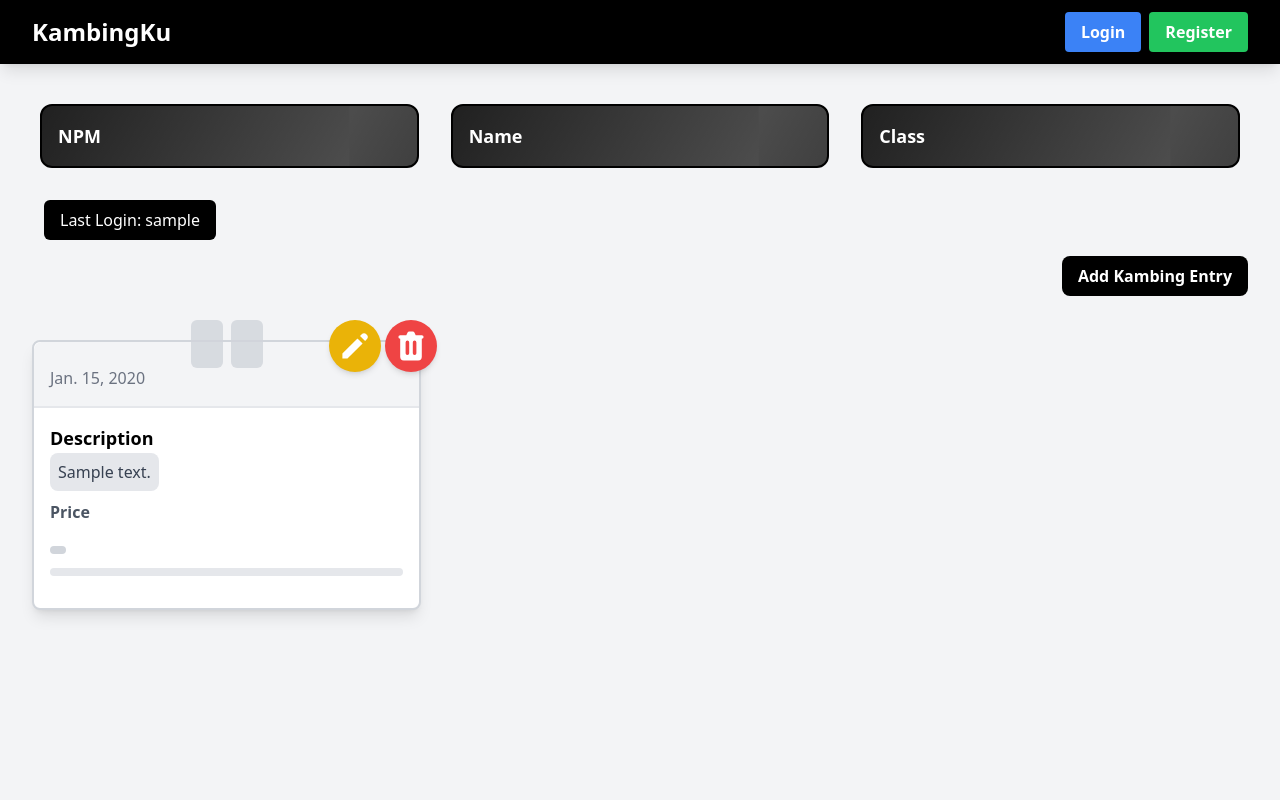
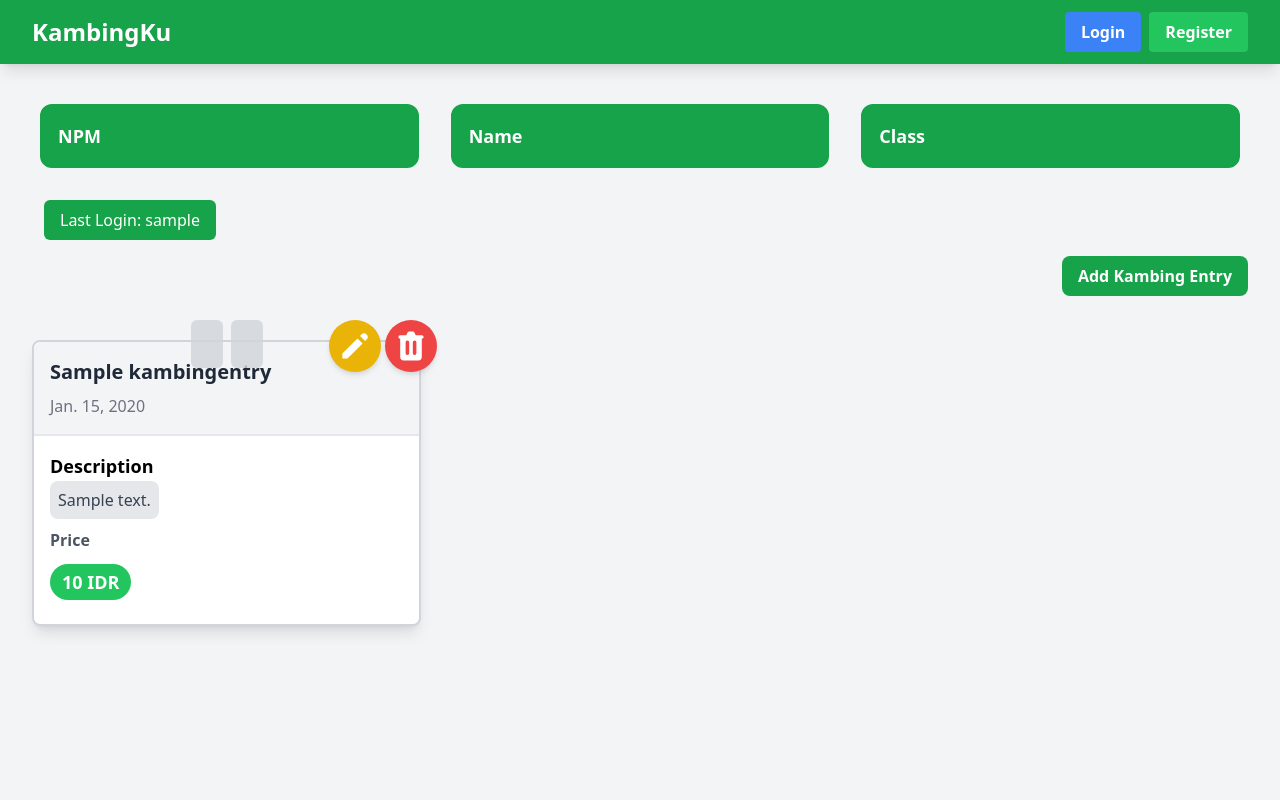
Before and after one commit to Malvin0902/kambing-ku, a Django app: template main/templates/main.html in a window 1280 px wide. Run offline with Django 5.2, Linux system fonts and the light colour scheme; tables that the repository leaves empty hold one stand-in row (values such as "Sample post"); the template is opened without the code that fills it: values that come from a table or form of the project are taken from there, most other values are stand-ins (such as "Sample title", 1, 10 or a date in 2020); some libraries are stand-ins or nearby versions.

Commit message:
decorate

```diff
--- a/main/templates/card_info.html
+++ b/main/templates/card_info.html
@@ -1,5 +1,5 @@
-<div class="bg-black rounded-xl overflow-hidden border-2 border-black ">
-    <div class="p-4 animate-shine">
+<div class="bg-green-600 rounded-xl overflow-hidden border-2 border-green-600">
+    <div class="p-4 animate-fade-in">
         <h5 class="text-lg font-semibold text-white">{{ title }}</h5>
         <p class="text-gray-300">{{ value }}</p>
     </div>
--- a/main/templates/card_kambing.html
+++ b/main/templates/card_kambing.html
@@ -5,7 +5,7 @@
     </div>
     <div class="relative top-5 bg-white shadow-lg rounded-lg mb-6 break-inside-avoid flex flex-col border-2 border-gray-300 transition-transform transform hover:scale-105 hover:shadow-xl duration-300">
         <div class="bg-gray-100 text-gray-800 p-4 rounded-t-lg border-b-2 border-gray-200">
-            <h3 class="font-bold text-xl mb-2">{{ kambing_entry.kambing }}</h3>
+            <h3 class="font-bold text-xl mb-2">{{ kambing_entry.name }}</h3>
             <p class="text-gray-500">{{ kambing_entry.time }}</p>
         </div>
         <div class="p-4">
@@ -18,25 +18,24 @@
                 <div class="relative pt-1">
                     <div class="flex mb-2 items-center justify-between">
                         <div>
-                            <span class="text-xs font-semibold inline-block py-1 px-2 uppercase rounded-full text-gray-800 bg-gray-300">
-                                {% if kambing_entry.kambing_price > 10 %}10+{% else %}{{ kambing_entry.kambing_price }}{% endif %}
+                            <span class="text-lg font-bold inline-block py-1 px-3 uppercase rounded-full text-white bg-green-500">
+                                {{ kambing_entry.price|floatformat:0 }} IDR
                             </span>
                         </div>
                     </div>
-                    <div class="overflow-hidden h-2 mb-4 text-xs flex rounded bg-gray-200">
-                        <div style="width:{% if kambing_entry.kambing_price > 20000000 %}100%{% else %}{{ kambing_entry.kambing_price }}0%{% endif %}" class="shadow-none flex flex-col text-center whitespace-nowrap text-white justify-center bg-gray-500"></div>
+                    <div class="">
                     </div>
                 </div>
             </div>
         </div>
     </div>
     <div class="absolute top-0 -right-4 flex space-x-1">
-        <a href="{% url 'main:edit_kambing' kambing_entry.pk %}" class="bg-yellow-500 hover:bg-yellow-600 text-white rounded-full p-2 transition duration-300 shadow-md">
+        <a href="{% url 'main:edit_kambing' kambing_entry.id %}" class="bg-yellow-500 hover:bg-yellow-600 text-white rounded-full p-2 transition duration-300 shadow-md">
             <svg xmlns="http://www.w3.org/2000/svg" class="h-9 w-9" viewBox="0 0 20 20" fill="currentColor">
                 <path d="M13.586 3.586a2 2 0 112.828 2.828l-.793.793-2.828-2.828.793-.793zM11.379 5.793L3 14.172V17h2.828l8.38-8.379-2.83-2.828z" />
             </svg>
         </a>
-        <a href="{% url 'main:delete_kambing' kambing_entry.pk %}" class="bg-red-500 hover:bg-red-600 text-white rounded-full p-2 transition duration-300 shadow-md">
+        <a href="{% url 'main:delete_kambing' kambing_entry.id %}" class="bg-red-500 hover:bg-red-600 text-white rounded-full p-2 transition duration-300 shadow-md">
             <svg xmlns="http://www.w3.org/2000/svg" class="h-9 w-9" viewBox="0 0 20 20" fill="currentColor">
                 <path fill-rule="evenodd" d="M9 2a1 1 0 00-.894.553L7.382 4H4a1 1 0 000 2v10a2 2 0 002 2h8a2 2 0 002-2V6a1 1 0 100-2h-3.382l-.724-1.447A1 1 0 0011 2H9zM7 8a1 1 0 012 0v6a1 1 0 11-2 0V8zm5-1a1 1 0 00-1 1v6a1 1 0 102 0V8a1 1 0 00-1-1z" clip-rule="evenodd" />
             </svg>
--- a/main/templates/create_kambing_entry.html
+++ b/main/templates/create_kambing_entry.html
@@ -31,7 +31,7 @@
           </div>
         {% endfor %}
         <div class="flex justify-center mt-6">
-          <button type="submit" class="bg-red-600 text-white font-semibold px-6 py-3 rounded-lg hover:bg-indigo-700 transition duration-300 ease-in-out w-full">
+          <button type="submit" class="bg-green-600 text-white font-semibold px-6 py-3 rounded-lg hover:bg-indigo-700 transition duration-300 ease-in-out w-full">
             Create Kambing Entry
           </button>
         </div>
--- a/main/templates/edit_kambing.html
+++ b/main/templates/edit_kambing.html
@@ -30,7 +30,7 @@
               </div>
           {% endfor %}
           <div class="flex justify-center mt-6">
-              <button type="submit" class="bg-red-600 text-white font-semibold px-6 py-3 rounded-lg hover:bg-indigo-700 transition duration-300 ease-in-out w-full">
+              <button type="submit" class="bg-green-600 text-white font-semibold px-6 py-3 rounded-lg hover:bg-indigo-700 transition duration-300 ease-in-out w-full">
                   Edit Kambing Entry
               </button>
           </div>
--- a/main/templates/login.html
+++ b/main/templates/login.html
@@ -41,7 +41,7 @@
       </div>
 
       <div>
-        <button type="submit" class="group relative w-full flex justify-center py-2 px-4 border border-transparent text-sm font-medium rounded-md text-white bg-black hover:bg-gray-700 transition duration-300 ease-in-out">
+        <button type="submit" class="group relative w-full flex justify-center py-2 px-4 border border-transparent text-sm font-medium rounded-md text-white bg-green-600 hover:bg-gray-700 transition duration-300 ease-in-out">
           Sign in
         </button>
       </div>
--- a/main/templates/main.html
+++ b/main/templates/main.html
@@ -23,12 +23,12 @@
     </div>
   </div>
   <div class="px-3 mb-4">
-    <div class="flex rounded-md items-center bg-black py-2 px-4 w-fit">
+    <div class="flex rounded-md items-center bg-green-600 py-2 px-4 w-fit">
       <h1 class="text-white text-center">Last Login: {{last_login}}</h1>
     </div>
   </div>
   <div class="flex justify-end mb-6">
-    <a href="{% url 'main:create_kambing_entry' %}" class="bg-black hover:bg-indigo-700 text-white font-bold py-2 px-4 rounded-lg transition duration-300 ease-in-out transform hover:-translate-y-1 hover:scale-105">
+    <a href="{% url 'main:create_kambing_entry' %}" class="bg-green-600 hover:bg-indigo-700 text-white font-bold py-2 px-4 rounded-lg transition duration-300 ease-in-out transform hover:-translate-y-1 hover:scale-105">
         Add Kambing Entry
     </a>
   </div>
--- a/templates/navbar.html
+++ b/templates/navbar.html
@@ -1,4 +1,4 @@
-<nav class="bg-black shadow-lg fixed top-0 left-0 z-40 w-screen">
+<nav class="bg-green-600 shadow-lg fixed top-0 left-0 z-40 w-screen">
     <div class="max-w-7xl mx-auto px-4 sm:px-6 lg:px-8">
       <div class="flex items-center justify-between h-16">
         <div class="flex items-center">
```
